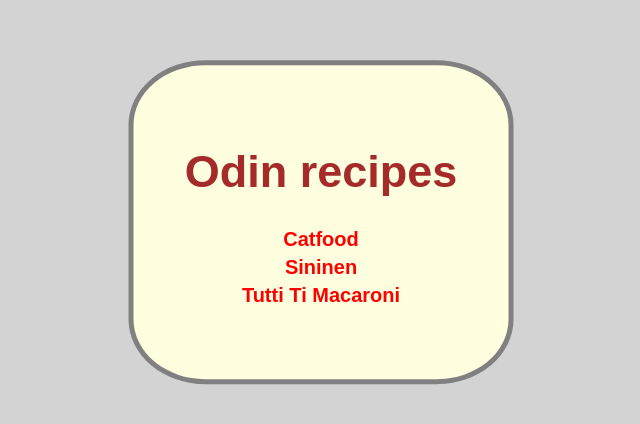
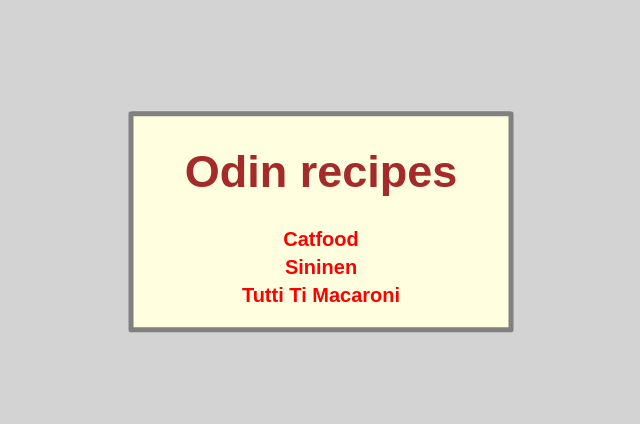
Before and after one commit to lussukka/odin-recipes, a plain HTML site: page index.html in a window 1280 px wide. Shown: the part 178-602 px from the top of the page, without its empty margins (319-959 px from the left). Drawn offline with Linux system fonts and the light colour scheme.

Commit message:
fit-content and now works

```diff
--- a/css/styles.css
+++ b/css/styles.css
@@ -1,3 +1,4 @@
+
 
 
 body {
@@ -7,9 +8,12 @@ body {
 
 
 .body {
-    max-width: 100%;
+    max-width: 400vw;
+    width: fit-content;
     height: auto;
-    padding: 4%;
+    padding-left: 4%;
+    padding-right: 4%;
+
 
     position: absolute;
     left: 50%;
@@ -21,7 +25,7 @@ body {
     text-align: center;
     border-width: 5px;
     border-color: gray;
-    border-radius: 20%;
+    border-radius: 1%;
 
     background-color: lightyellow;
 
```
